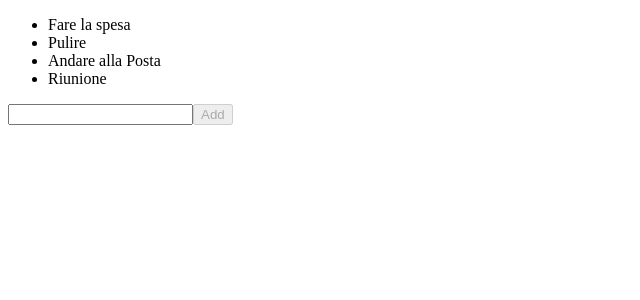
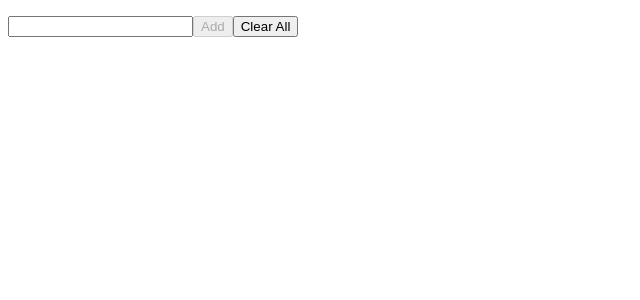
Before and after one commit to MonicaMolini/Develhope-React, a React (Create React App) app: page / in a window 1280 px wide. Shown: the top 300 px of the page, without its empty margins (0-640 px from the left). Built offline with nearby package versions, Linux system fonts and the light colour scheme.

Commit message:
exercise list-3

```diff
--- a/src/components/TodoList.js
+++ b/src/components/TodoList.js
@@ -2,7 +2,7 @@ import React from "react";
 
 export class TodoList extends React.Component{
     state = {
-        Todo: ["Fare la spesa", "Pulire","Andare alla Posta", "Riunione"],
+        Todo: [],
         AddTodo: ""
     }
 
@@ -18,6 +18,12 @@ export class TodoList extends React.Component{
             AddTodo: ""
         })
     }
+    handleClearAll = () =>{
+        this.setState({
+            Todo: [],
+            todo: ""
+        })
+    }
 
     render(){
         return (
@@ -30,6 +36,7 @@ export class TodoList extends React.Component{
 
                 <input onChange={this.handleChange} value={this.state.AddTodo} name="Todo"></input>
                 <button disabled = {!this.state.AddTodo} onClick={this.handleClick}>Add</button>
+                <button onClick={this.handleClearAll}>Clear All</button>
             </div>
         )
     }
```
